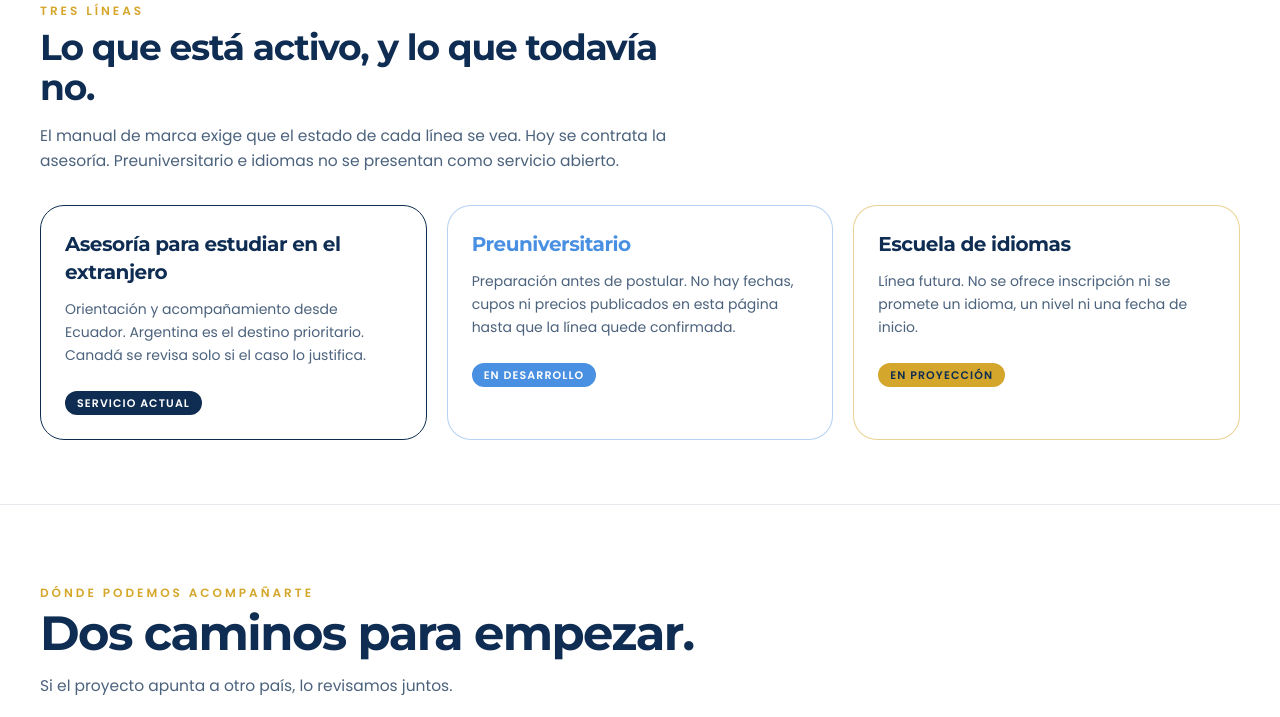
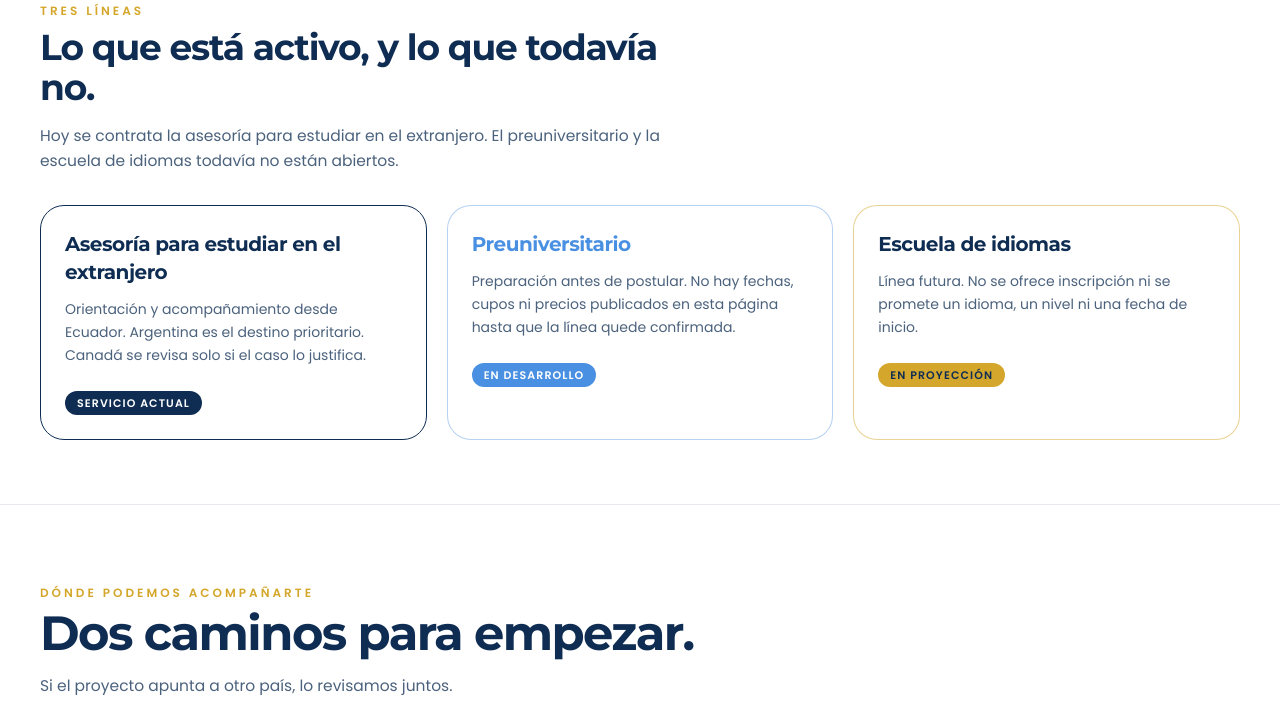
Before and after one commit to jaramillosebas007/Unifutura, a plain HTML site: page index.html in a window 1280 px wide. Shown: the part 1037-1754 px from the top of the page. Drawn offline with nearby package versions, Linux system fonts and the light colour scheme.

Commit message:
Quita de la página pública la referencia al manual de marca.

```diff
--- a/index.html
+++ b/index.html
@@ -376,7 +376,7 @@
       <div class="max-w-2xl">
         <p class="uppercase tracking-[3px] text-xs font-semibold text-[#D4A72C]">TRES LÍNEAS</p>
         <h2 class="section-heading text-3xl lg:text-4xl tracking-[-1.2px] mt-2">Lo que está activo, y lo que todavía no.</h2>
-        <p class="mt-4 text-[#0F2D52]/75 text-[15.5px] leading-relaxed">El manual de marca exige que el estado de cada línea se vea. Hoy se contrata la asesoría. Preuniversitario e idiomas no se presentan como servicio abierto.</p>
+        <p class="mt-4 text-[#0F2D52]/75 text-[15.5px] leading-relaxed">Hoy se contrata la asesoría para estudiar en el extranjero. El preuniversitario y la escuela de idiomas todavía no están abiertos.</p>
       </div>
       <div class="mt-8 grid lg:grid-cols-3 gap-5">
         <article class="rounded-3xl border border-[#0F2D52] bg-white p-6 flex flex-col">
```
